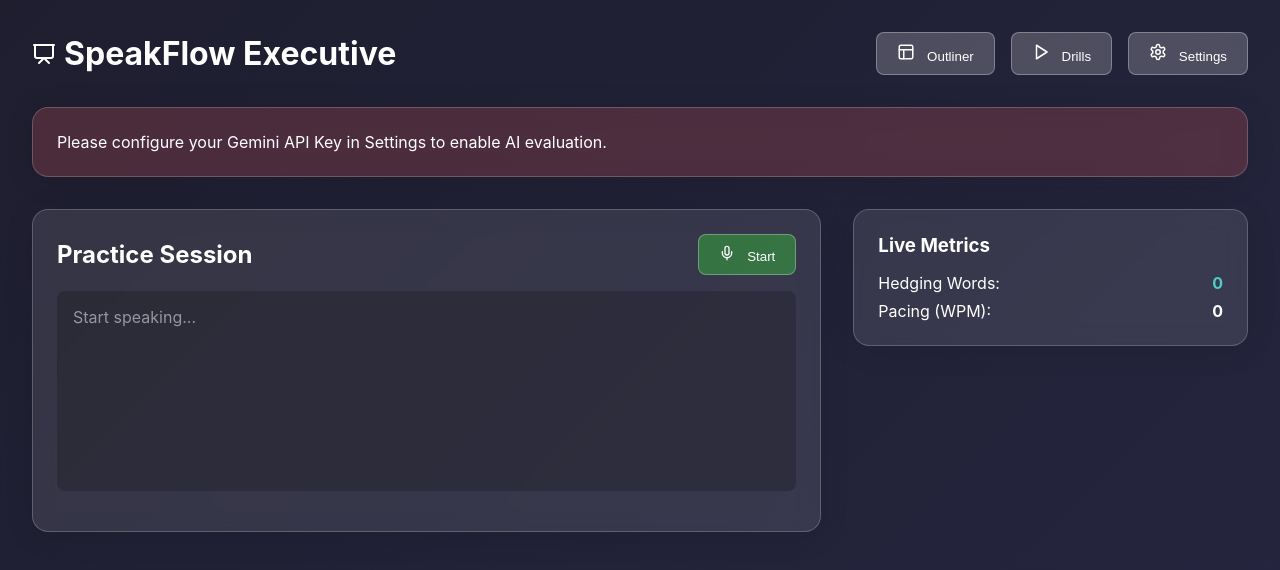
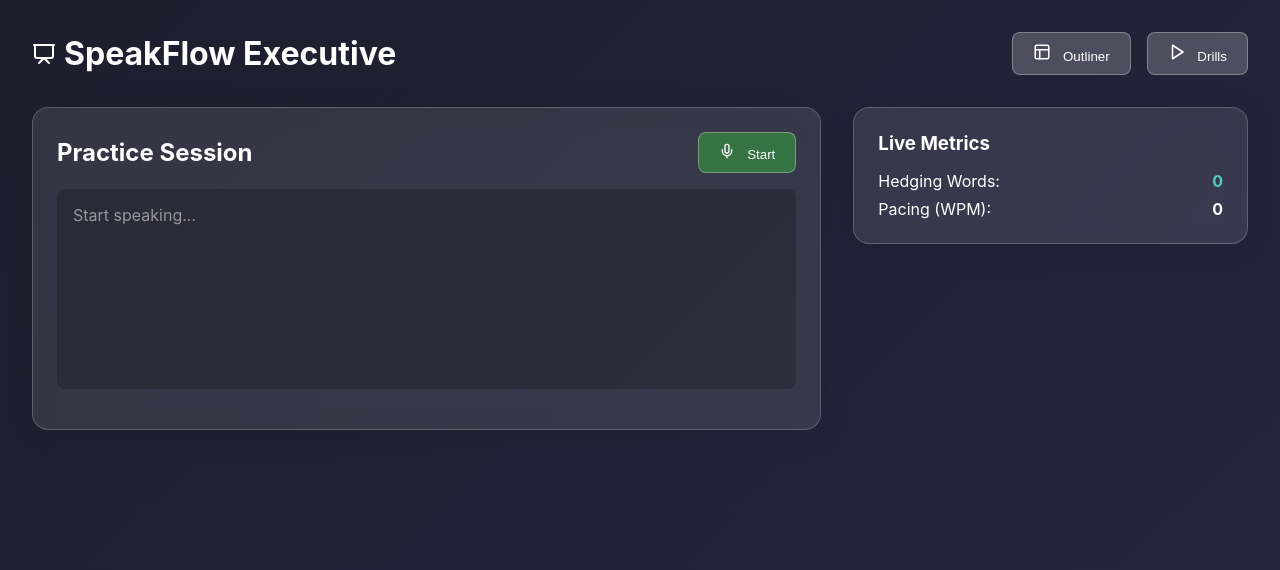
Before and after one commit to warlck/speakflow, a React app in the folder frontend/: page / in a window 1280 px wide. Shown: the top 570 px of the page. Built offline with nearby package versions, Linux system fonts and the light colour scheme; the HTML template or start-up script is replaced by a standard one.

Commit message:
feat(frontend): remove Settings navigation button, api key warnings, and header passing from Dashboard

```diff
--- a/frontend/src/components/Dashboard.jsx
+++ b/frontend/src/components/Dashboard.jsx
@@ -2,13 +2,13 @@
 import { useSpeechRecognition } from '../hooks/useSpeechRecognition';
 import { useSpeechAnalyzer } from '../hooks/useSpeechAnalyzer';
 import { useAppContext } from '../context/AppContext';
-import { Mic, Square, Settings, Layout, Presentation, Play } from 'lucide-react';
+import { Mic, Square, Layout, Presentation, Play } from 'lucide-react';
 import glassStyles from '../styles/glass.module.css';
 
 const Dashboard = ({ setCurrentView }) => {
   const { isListening, transcript, startListening, stopListening, error, setTranscript } = useSpeechRecognition();
   const { analyzeTranscript, hedgingCount, wpm } = useSpeechAnalyzer();
-  const { apiKey, activeOutline } = useAppContext();
+  const { activeOutline } = useAppContext();
 
   const [startTime, setStartTime] = useState(null);
   const [duration, setDuration] = useState(0);
@@ -50,8 +50,7 @@
       const response = await fetch(`${apiUrl}/api/evaluate`, {
         method: 'POST',
         headers: {
-          'Content-Type': 'application/json',
-          'X-API-Key': apiKey
+          'Content-Type': 'application/json'
         },
         body: JSON.stringify(payload)
       });
@@ -85,17 +84,8 @@
           <button className={glassStyles.button} onClick={() => setCurrentView('drills')}>
             <Play size={18} style={{ marginRight: '0.5rem' }} /> Drills
           </button>
-          <button className={glassStyles.button} onClick={() => setCurrentView('settings')}>
-            <Settings size={18} style={{ marginRight: '0.5rem' }} /> Settings
-          </button>
         </div>
       </header>
-
-      {!apiKey && (
-        <div className={glassStyles.container} style={{ marginBottom: '2rem', backgroundColor: 'rgba(255, 100, 100, 0.2)' }}>
-          <p>Please configure your Gemini API Key in Settings to enable AI evaluation.</p>
-        </div>
-      )}
 
       {error && (
         <div className={glassStyles.container} style={{ marginBottom: '2rem', backgroundColor: 'rgba(255, 100, 100, 0.2)' }}>
```
